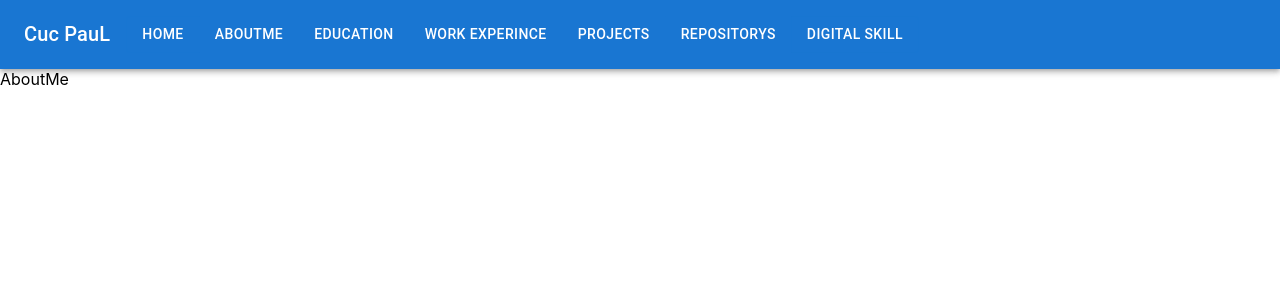
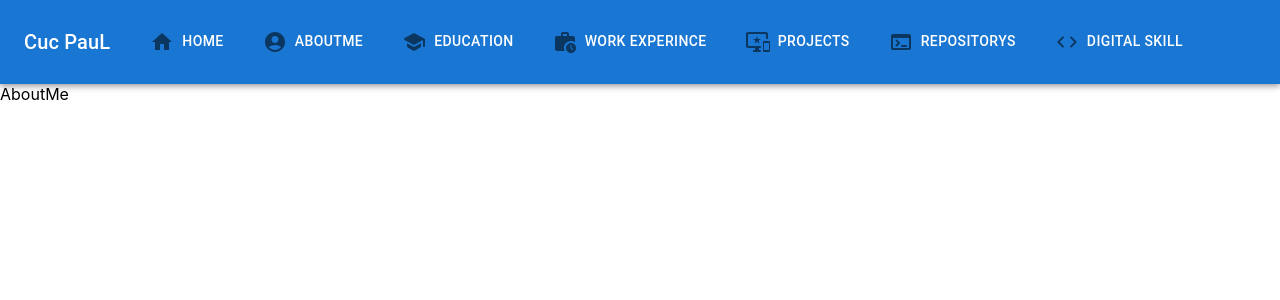
Before and after one commit to cucgabrielpaul/CVCucPaul, a React (Create React App) app: page /AboutMe in a window 1280 px wide. Shown: the top 300 px of the page. Built offline with nearby package versions, Linux system fonts and the light colour scheme.

Commit message:
Updated navbar icons

```diff
--- a/src/Components/Details/DetailsCard.tsx
+++ b/src/Components/Details/DetailsCard.tsx
@@ -1,5 +1,3 @@
-import React from "react";
-
 const DetailsCard = () => {
   return <div></div>;
 };
--- a/src/Components/NavBar/DropDownBtn.tsx
+++ b/src/Components/NavBar/DropDownBtn.tsx
@@ -1,4 +1,4 @@
-import { Box, IconButton, Menu, MenuItem } from "@mui/material";
+import { Box, IconButton, ListItemIcon, Menu, MenuItem } from "@mui/material";
 import MenuIcon from "@mui/icons-material/Menu";
 import { useState, MouseEvent } from "react";
 import { Link } from "react-router-dom";
@@ -45,6 +45,7 @@ const DropDownBtn = (props: any) => {
       >
         {pages.map((page: any) => (
           <MenuItem key={page.name} onClick={handleCloseNavMenu}>
+            <ListItemIcon>{page.icon}</ListItemIcon>
             <Link
               style={{ textDecoration: "none", color: "rgb(9,105,218)" }}
               to={page.link}
--- a/src/Components/NavBar/MenuBtn.tsx
+++ b/src/Components/NavBar/MenuBtn.tsx
@@ -1,4 +1,4 @@
-import { Button, ButtonGroup } from "@mui/material";
+import { Button, ButtonGroup, IconButton } from "@mui/material";
 import { Link } from "react-router-dom";
 
 const MenuBtn = (props: any) => {
@@ -16,6 +16,7 @@ const MenuBtn = (props: any) => {
           key={page.name}
           sx={{ my: 2, color: "white", display: "block" }}
         >
+          <IconButton aria-label="Buttons">{page.icon}</IconButton>
           <Link
             to={page.link}
             style={{ textDecoration: "none", color: "white" }}
--- a/src/Pages/Home.tsx
+++ b/src/Pages/Home.tsx
@@ -1,9 +1,11 @@
 import React from "react";
+import DetailsCard from "../Components/Details/DetailsCard";
 import NavBar from "../Components/NavBar/NavBar";
 
 const Home = () => {
   return (
     <div>
+      <DetailsCard />
       <NavBar />
       {"Home"}
     </div>
```
